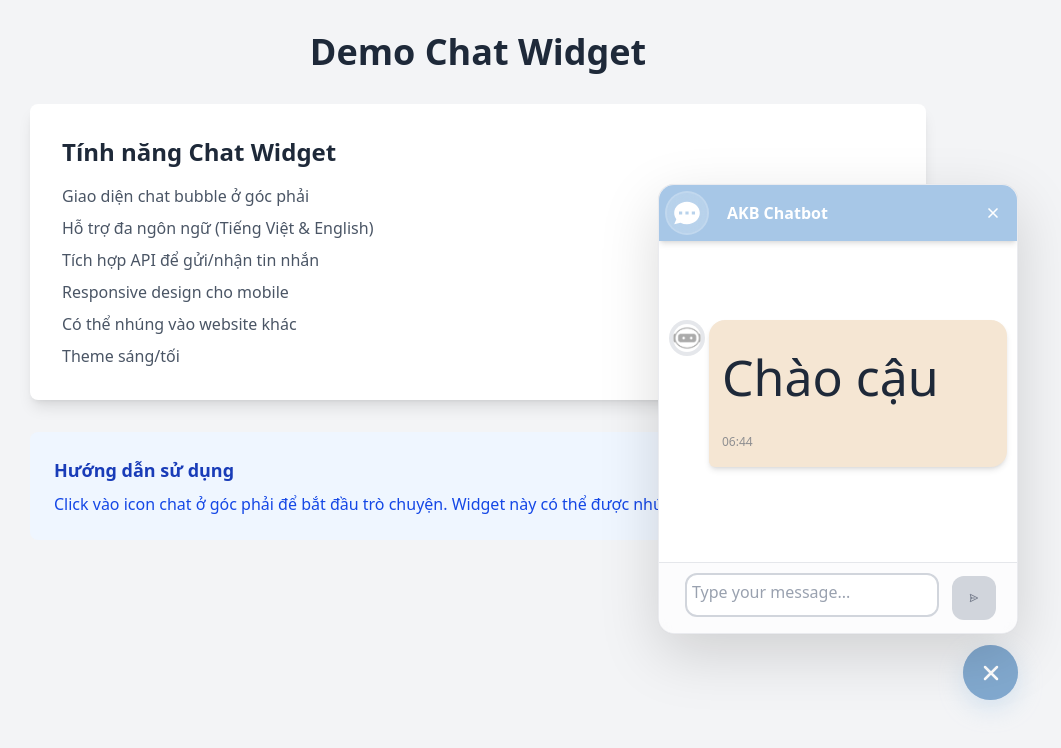
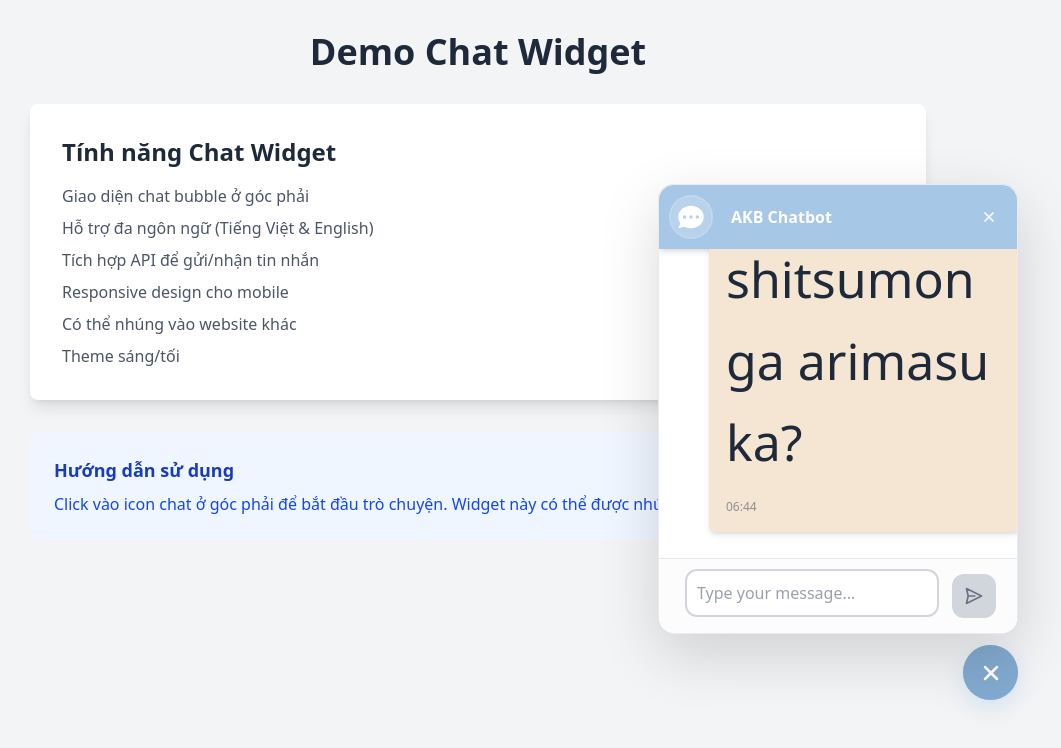
Before and after one commit to DucDVAKB/chat-box, a React (Vite) app: page / in a window 1280 px wide. Both pictures are taken after a click on the button "Mở chat". Shown: the top 748 px of the page, without its empty margins (162-1223 px from the left). Built offline with nearby package versions, Linux system fonts and the light colour scheme.

Commit message:
update css

```diff
--- a/src/App.tsx
+++ b/src/App.tsx
@@ -45,7 +45,7 @@ function App() {
         theme="light"
         userId="BaNaNe"
         conversationId=""
-        welcomeMessage="Chào cậu"
+        welcomeMessage="Konnichiwa! Watashi wa AKB48 no chatbot desu. Go shitsumon ga arimasu ka?"
         status={false}
         title="AKB Chatbot"
         showIcon={true}
--- a/src/index.css
+++ b/src/index.css
@@ -86,12 +86,21 @@
   overflow-y: auto;
   padding: 10px;
 }
+
 .message-container p{
   padding: 5px;
 }
 
-.chat-input *{
+.chat-input div{
   padding: 5px;
+}
+
+.chat-input textarea{
+  padding: 10px;
+}
+
+.chat-input button{
+  padding: 10px;
 }
 
 /* Custom Scrollbar Styles */
@@ -137,13 +146,13 @@
   margin-bottom: 16px;
 }
 .messenge-context{
-  padding: 12px 8px;
+  padding: 12px;
 }
 
 /* Pastel background for header */
 .chat-header {
   background: #A7C7E7;
-  padding: 8px;
+  padding: 12px;
 }
 
 /* Glassmorphism effect for dark theme */
```
